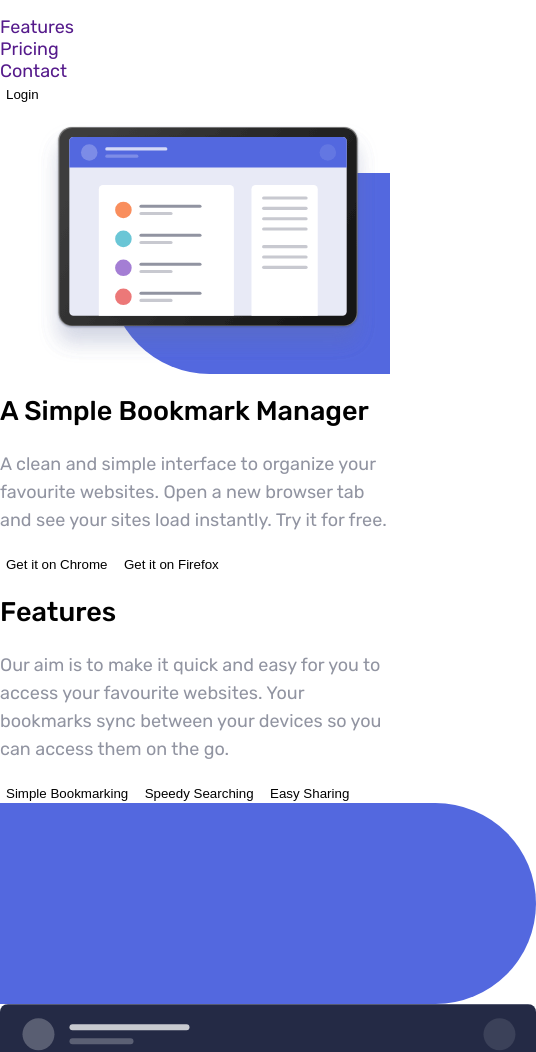
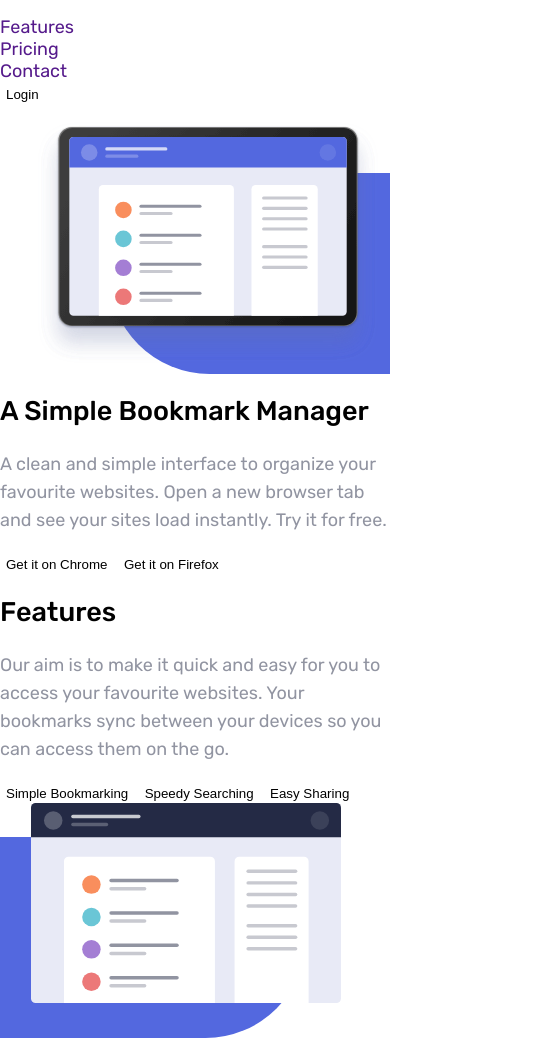
Before and after one commit to roc2246/bookmark__FEM, a website: page index.html in a window 390 px wide. Shown: the part 54-1106 px from the top of the page, 536 px wide, since content can reach past the window. Drawn offline with Linux system fonts and the light colour scheme.

Commit message:
FInished mobile grid layout for illustrations

```diff
--- a/sass/components/_illustrations.scss
+++ b/sass/components/_illustrations.scss
@@ -8,23 +8,25 @@ $border-radius: rem(400px);
 
     background-color: map-get($map: $colors-primary, $key: "soft blue");
   }
+
   &--hero > &__background {
     border-top-left-radius: $border-radius;
     border-bottom-left-radius: $border-radius;
     margin-left: auto;
 
   }
+  &--hero > &__img {
+    aspect-ratio: 657/466;
+    width: rem(340px);
+    margin-left: -1rem;
+  }
 
   &--selection > &__background {
     border-top-right-radius: $border-radius;
     border-bottom-right-radius: $border-radius;
   }
-  &--hero > &__img {
-    aspect-ratio: 657/466;
-    width: rem(340px);
-    margin-left: -1rem;
-  }
   &--selection > &__img {
     aspect-ratio: 379/245;
+    width: rem(310px);
   }
 }
--- a/sass/layouts/_grid.scss
+++ b/sass/layouts/_grid.scss
@@ -1,17 +1,29 @@
 .illustration {
   display: grid;
+
   &--hero {
     grid-template-columns: rem(53px) rem(250px) rem(31px);
     grid-template-rows: rem(51px) rem(154px) rem(46px);
   }
-
   &--hero > &__background {
     grid-column: 2/4;
     grid-row: 2/3;
   }
-
   &--hero > &__img {
     grid-column: 1/3;
     grid-row: 1/2;
   }
+
+  &--selection {
+    grid-template-columns: rem(31px) rem(275px) rem(35px);
+    grid-template-rows: rem(34px) rem(165px) rem(36px);
+  }
+  &--selection > &__background {
+    grid-column: 1/3;
+    grid-row: 2/3;
+  }
+  &--selection > &__img {
+    grid-column: 2/4;
+    grid-row: 1/2;
+  }
 }
```
Also changed, not shown: css/style.css.
